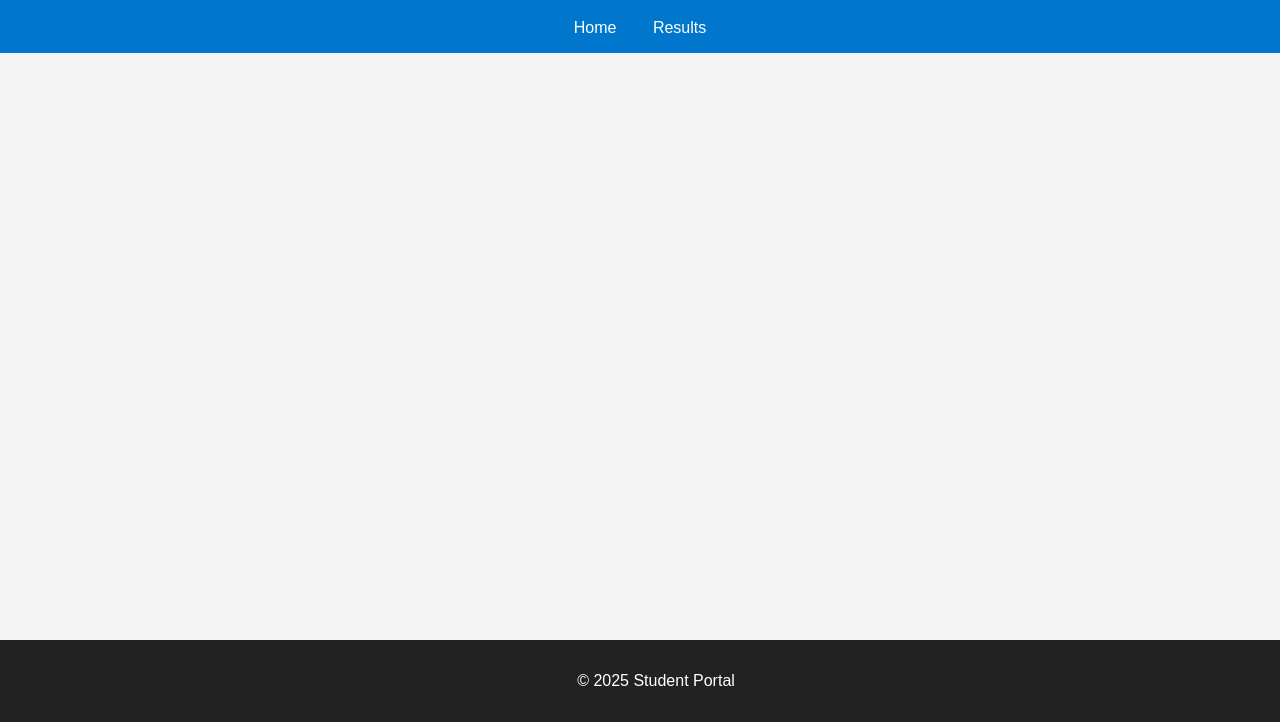
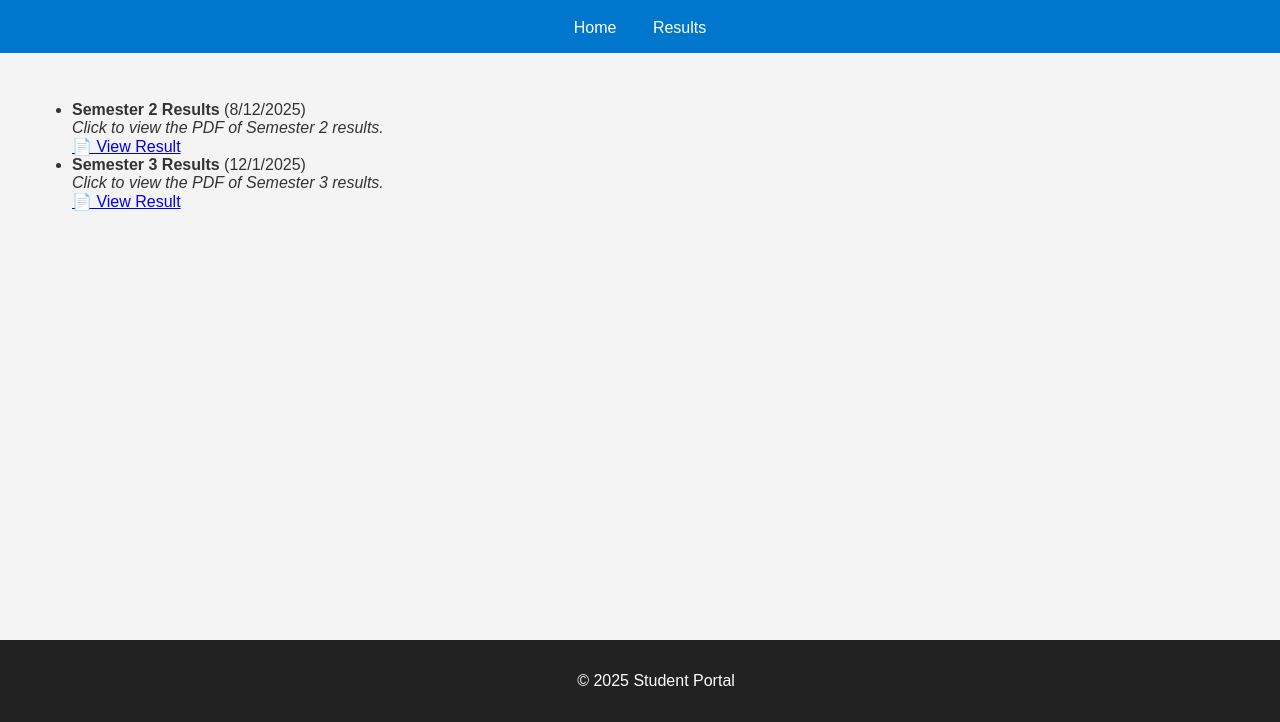
Before and after one commit to Mazharkakar04/testing, a plain HTML site: page result.html in a window 1280 px wide. Shown: the part 78-800 px from the top of the page. Drawn offline with Linux system fonts and the light colour scheme.

Commit message:
Update result.html

```diff
--- a/result.html
+++ b/result.html
@@ -24,27 +24,27 @@
   </footer>
 
   <script>
-    async function loadResults() {
-      const response = await fetch('/content/results/sample-result.md');
-      const text = await response.text();
+  async function loadResults() {
+    const response = await fetch('content/results/results.json'); // No "/" at start for GitHub Pages
+    const results = await response.json();
 
-      const title = text.match(/title:\s*"(.+)"/)[1];
-      const description = text.match(/description:\s*"(.+)"/)[1];
-      const link = text.match(/link:\s*"(.+)"/)[1];
-      const date = text.match(/date:\s*(.+)/)[1];
+    let html = '<ul>';
+    results.forEach(r => {
+      html += `
+        <li>
+          <strong>${r.title}</strong> (${new Date(r.date).toLocaleDateString()})<br>
+          <em>${r.description}</em><br>
+          <a href="${r.link}" target="_blank">📄 View Result</a>
+        </li>
+      `;
+    });
+    html += '</ul>';
 
-      document.getElementById('results').innerHTML = `
-        <ul>
-          <li>
-            <strong>${title}</strong> (${new Date(date).toLocaleDateString()})<br>
-            <em>${description}</em><br>
-            <a href="${link}" target="_blank">📄 View Result</a>
-          </li>
-        </ul>
-      `;
-    }
+    document.getElementById('results').innerHTML = html;
+  }
 
-    loadResults();
-  </script>
+  loadResults();
+</script>
+
 </body>
 </html>
```
